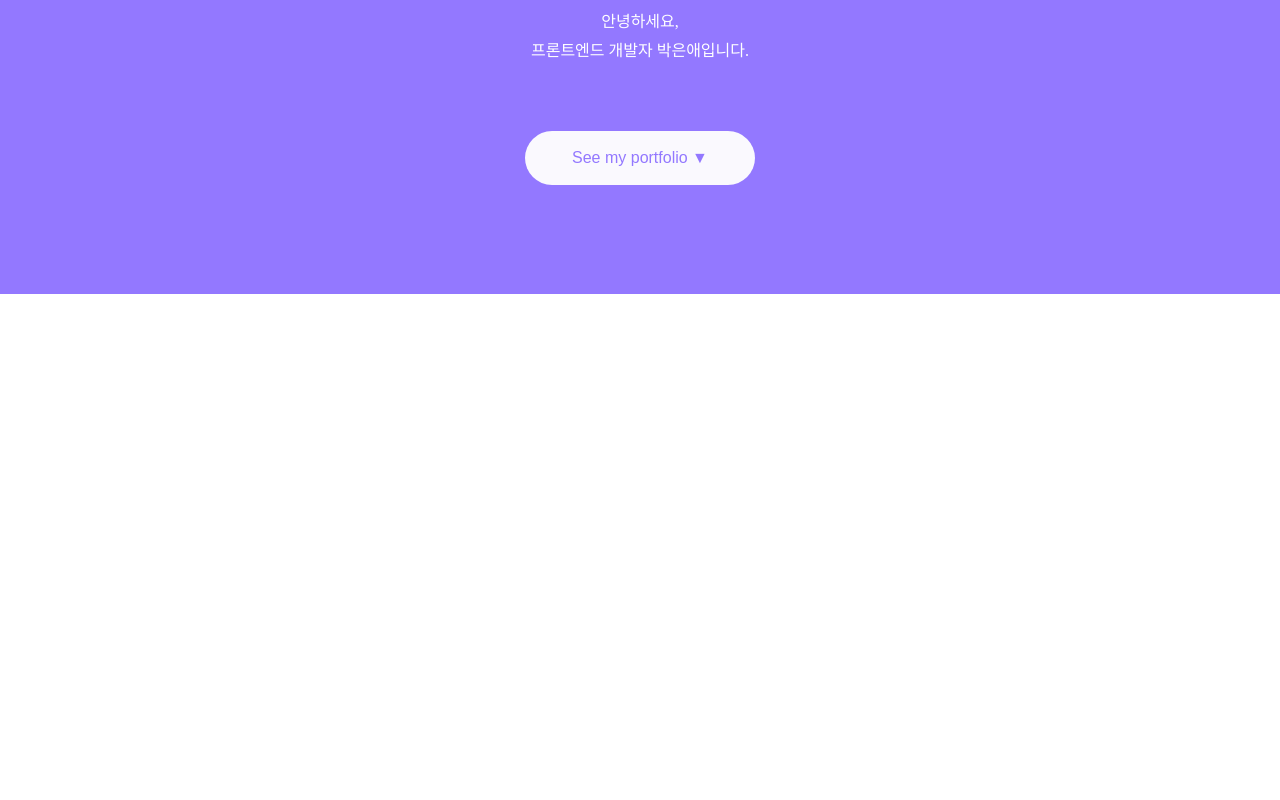
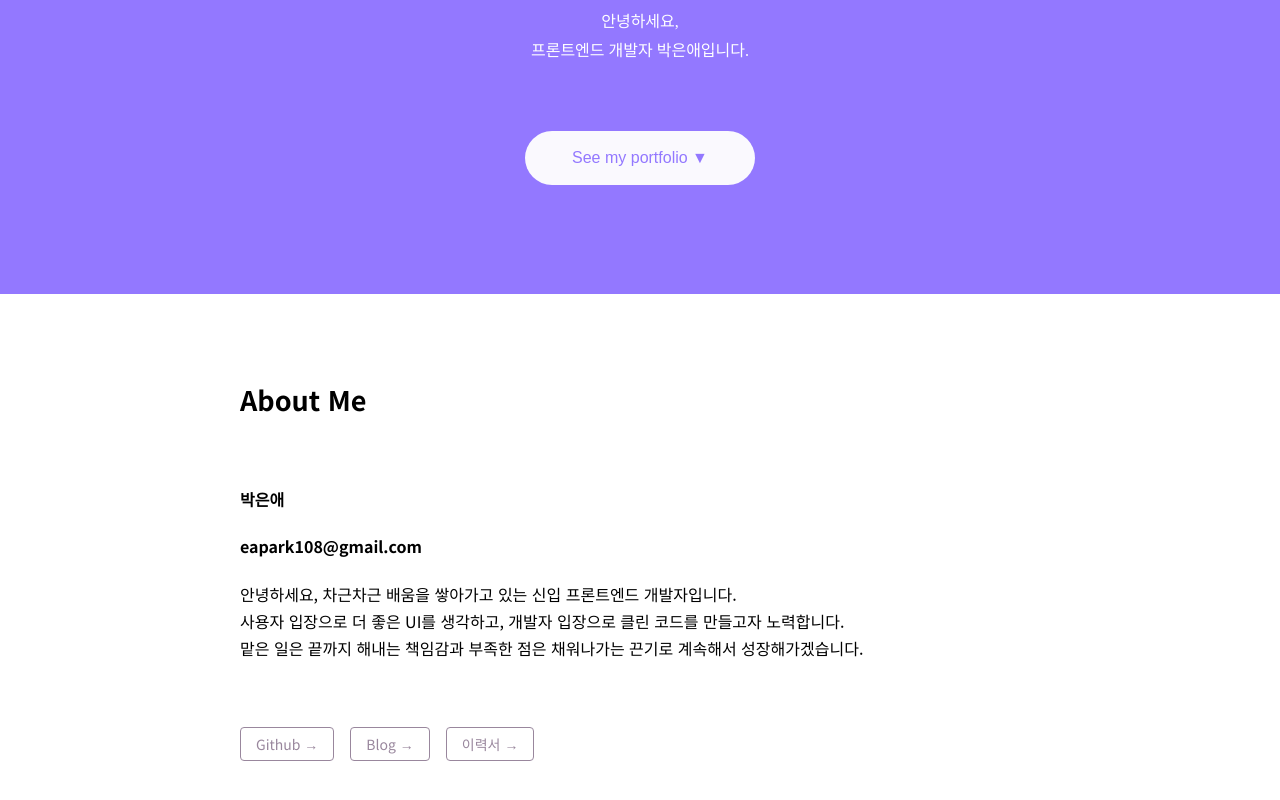
Before and after one commit to parkeunae/portfolio, a React app: page / in a window 1280 px wide. Shown: the part 254-1054 px from the top of the page. Before the commit the page ends 800 px from the top, so only its background shows below. Built offline with nearby package versions, Linux system fonts and the light colour scheme.

Commit message:
feat: add About Me Contents

```diff
--- a/src/App.scss
+++ b/src/App.scss
@@ -6,6 +6,7 @@ scss 파일명 앞에 _를 붙이면 css 파일로 컴파일하지 않는다.
 -> 분리된 scss 파일들을 main scss 파일에 import하여 사용한다.
 */
 @import './components/Header/Header.scss';
+@import './components/Contents/Contents.scss';
 
 * {
     box-sizing: border-box;
@@ -47,8 +48,17 @@ li {
     margin-left: 0;
 }
 
+.sr-only {
+    position: absolute;
+    z-index: -100;
+    width: 1px;
+    height: 1px;
+    overflow: hidden;
+    opacity: 0;
+}
+
 .container {
-    min-width: 260px;
+    min-width: 280px;
     margin: 0 auto;
 }
 
--- a/src/App.tsx
+++ b/src/App.tsx
@@ -1,11 +1,16 @@
 import React from 'react';
 import Header from './components/Header/Header';
+import ContentsContainer from './components/Contents/ContentsContainer';
+import AboutMe from './components/Contents/AboutMe';
 import './App.scss';
 
 const Root = () => {
     return (
         <div>
             <Header />
+            <ContentsContainer title="About Me">
+                <AboutMe />
+            </ContentsContainer>
         </div>
     );
 };
--- /dev/null
+++ b/src/components/Contents/AboutMe.tsx
@@ -0,0 +1,55 @@
+import React from 'react';
+
+const AboutMe = () => {
+    return (
+        <>
+            <dl>
+                <div className="contents-desc">
+                    <dt className="sr-only">이름</dt>
+                    <dd>
+                        <strong>박은애</strong>
+                    </dd>
+                </div>
+                <div className="contents-desc">
+                    <dt className="sr-only">이메일</dt>
+                    <dd>
+                        <strong>eapark108@gmail.com</strong>
+                    </dd>
+                </div>
+                <div className="contents-long-desc">
+                    <dt className="sr-only">자기소개</dt>
+                    <dd>
+                        안녕하세요, 차근차근 배움을 쌓아가고 있는 신입 프론트엔드 개발자입니다.<br/>
+                        사용자 입장으로 더 좋은 UI를 생각하고, 개발자 입장으로 클린 코드를 만들고자 노력합니다.<br/>
+                        맡은 일은 끝까지 해내는 책임감과 부족한 점은 채워나가는 끈기로 계속해서 성장해가겠습니다.
+                    </dd>
+                </div>
+            </dl>
+            <div>
+                <a
+                    className="anchor-button"
+                    href="https://github.com/parkeunae"
+                    target="_blank"
+                >
+                    Github &#x2192;
+                </a>
+                <a
+                    className="anchor-button"
+                    href="https://enai.tistory.com/"
+                    target="_blank"
+                >
+                    Blog &#x2192;
+                </a>
+                <a
+                    className="anchor-button"
+                    href="https://drive.google.com/file/d/1Lb6sVraf5gBWpA4s9-6u33TFcBO33oxM/view?usp=sharing"
+                    target="_blank"
+                >
+                    이력서 &#x2192;
+                </a>
+            </div>
+        </>
+    );
+}
+
+export default AboutMe;
--- /dev/null
+++ b/src/components/Contents/ContentsContainer.tsx
@@ -0,0 +1,21 @@
+import React, { ReactChildren, ReactChild } from 'react';
+
+interface ContentsProps {
+    title: string;
+    children: ReactChild | ReactChildren;
+}
+
+const Contents = ({ title, children }: ContentsProps) => {
+    return (
+        <section className="contents">
+            <div className="container">
+                <h2 className="contents-title">
+                    { title }
+                </h2>
+                { children }
+            </div>
+        </section>
+    )
+}
+
+export default Contents;
--- /dev/null
+++ b/src/components/Contents/_Contents.scss
@@ -0,0 +1,62 @@
+.contents {
+    .container {
+        padding: 52px 16px;
+    }
+
+    &-title {
+        margin-bottom: 26px;
+        font-size: 24px;
+        font-weight: 700;
+    }
+
+    &-desc {
+        margin-bottom: 12px;
+    }
+
+    &-long-desc {
+        margin-bottom: 12px;
+        font-size: 14px;
+        line-height: 1.7142857143;
+    }
+
+    .anchor-button {
+        border: 1px solid #99879D;
+        border-radius: 4px;
+        padding: 4px 12px;
+        margin-right: 8px;
+        font-size: 12px;
+        line-height: 1.25;
+        color: #99879D;
+    }
+}
+
+@media screen and (min-width: 768px) {
+    .contents {
+        .container {
+            padding: 86px 80px;
+        }
+
+        &-title {
+            margin-bottom: 68px;
+            font-size: 27px;
+            font-weight: 700;
+        }
+
+        &-desc {
+            margin-bottom: 23px;
+        }
+
+        &-long-desc {
+            margin-bottom: 69px;
+            font-size: 16px;
+            line-height: 1.6875;
+        }
+
+        .anchor-button {
+            padding: 6px 15px;
+            margin-right: 16px;
+            font-size: 14px;
+            line-height: 1.214;
+        }
+    }
+}
```
